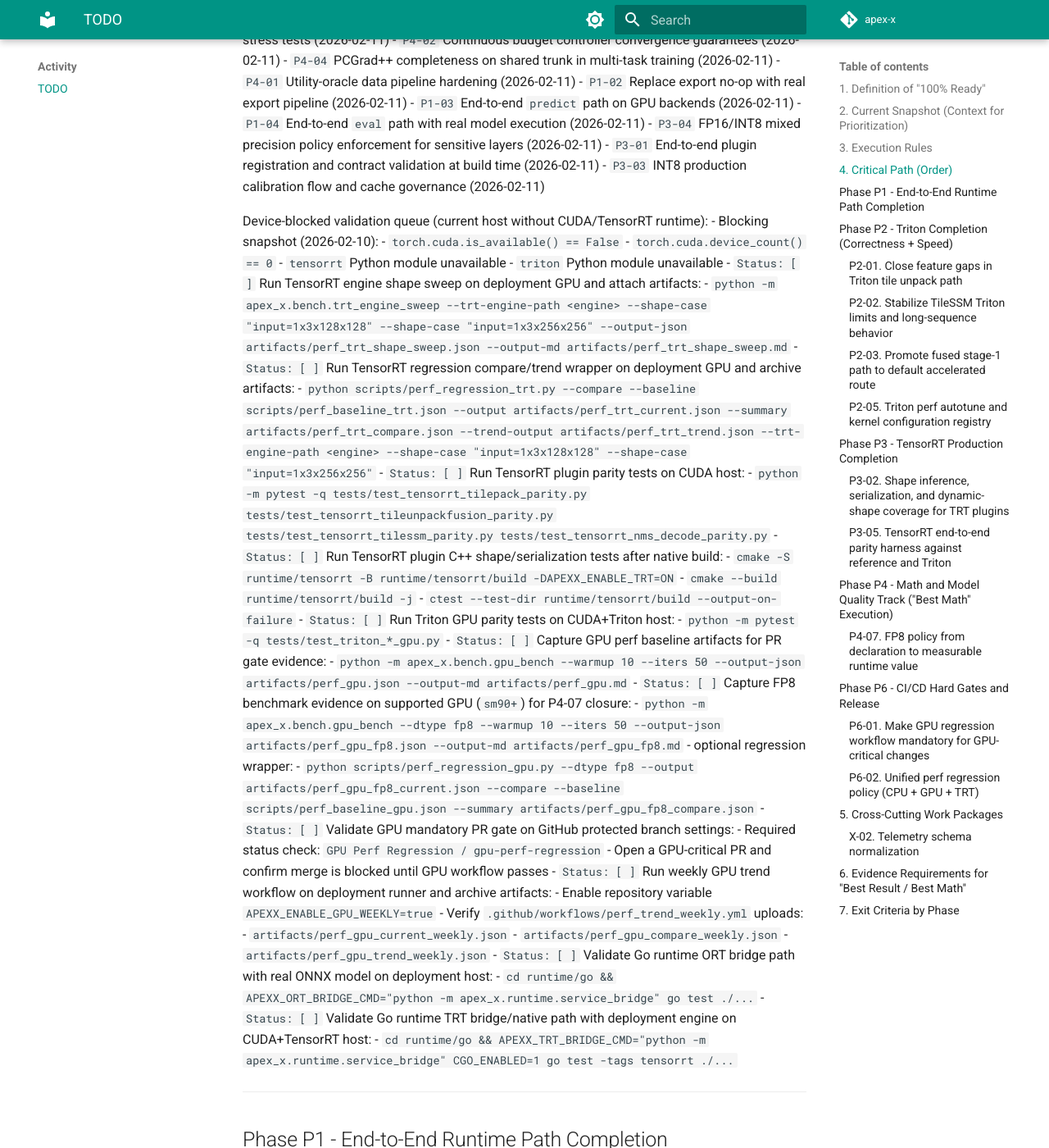
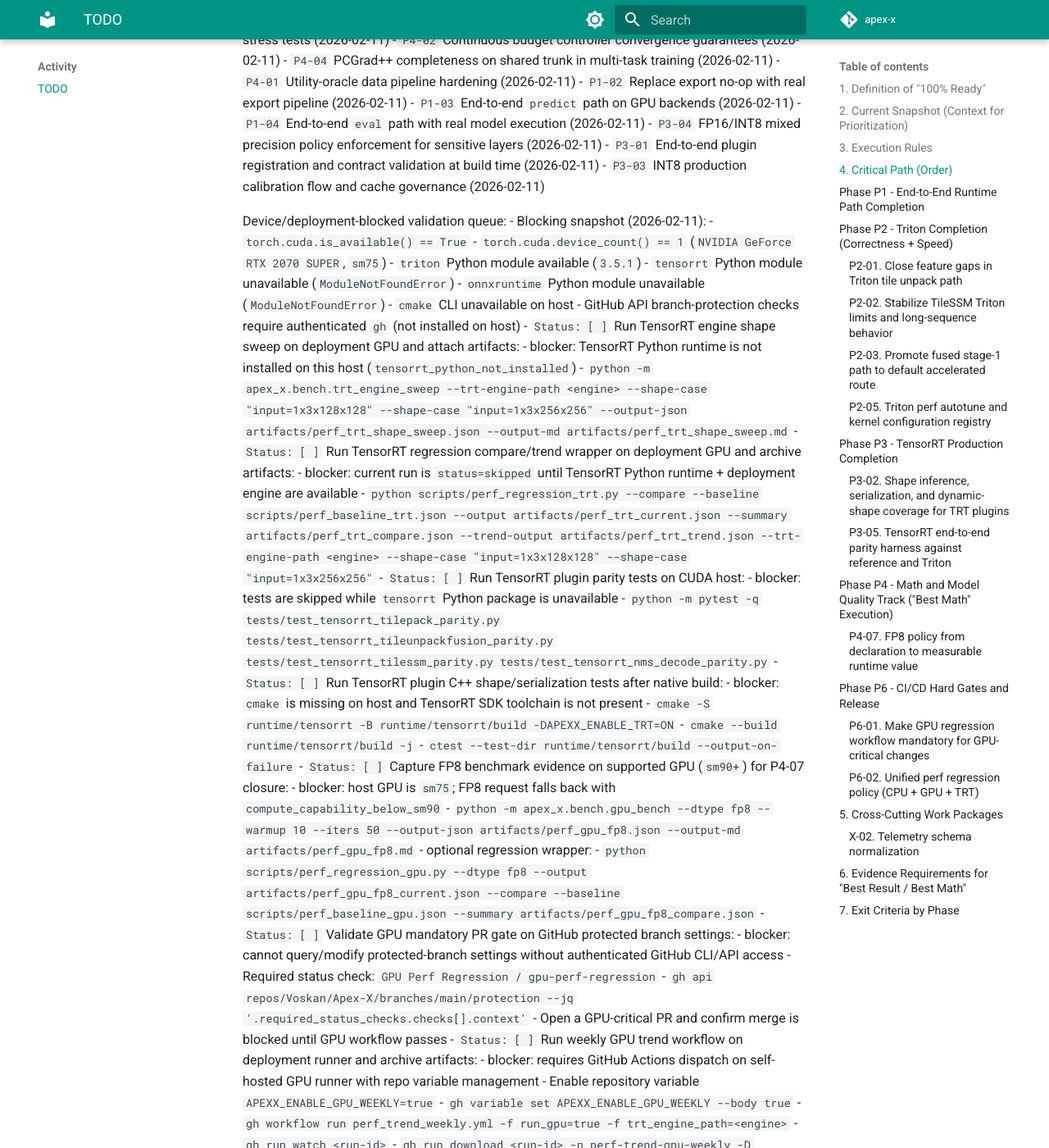
Before and after one commit to Voskan/Apex-X, an MkDocs documentation site: the page built from docs/TODO.md, in a window 1280 px wide and 1400 px high, scrolled down 2517 px. Shown: the whole window at 82% size. Built offline with MkDocs 1.6.1 and Material for MkDocs 9.7.7, drawn with Linux system fonts in a browser that asks for light colours; some of the changed text lies outside the part shown.

Commit message:
feat: TRT and Triton GPU

```diff
--- a/docs/TODO.md
+++ b/docs/TODO.md
@@ -92,43 +92,56 @@
 - `P3-01` End-to-end plugin registration and contract validation at build time (2026-02-11)
 - `P3-03` INT8 production calibration flow and cache governance (2026-02-11)
 
-Device-blocked validation queue (current host without CUDA/TensorRT runtime):
-- Blocking snapshot (2026-02-10):
-  - `torch.cuda.is_available() == False`
-  - `torch.cuda.device_count() == 0`
-  - `tensorrt` Python module unavailable
-  - `triton` Python module unavailable
+Device/deployment-blocked validation queue:
+- Blocking snapshot (2026-02-11):
+  - `torch.cuda.is_available() == True`
+  - `torch.cuda.device_count() == 1` (`NVIDIA GeForce RTX 2070 SUPER`, `sm75`)
+  - `triton` Python module available (`3.5.1`)
+  - `tensorrt` Python module unavailable (`ModuleNotFoundError`)
+  - `onnxruntime` Python module unavailable (`ModuleNotFoundError`)
+  - `cmake` CLI unavailable on host
+  - GitHub API branch-protection checks require authenticated `gh` (not installed on host)
 - `Status: [ ]` Run TensorRT engine shape sweep on deployment GPU and attach artifacts:
+  - blocker: TensorRT Python runtime is not installed on this host (`tensorrt_python_not_installed`)
   - `python -m apex_x.bench.trt_engine_sweep --trt-engine-path <engine> --shape-case "input=1x3x128x128" --shape-case "input=1x3x256x256" --output-json artifacts/perf_trt_shape_sweep.json --output-md artifacts/perf_trt_shape_sweep.md`
 - `Status: [ ]` Run TensorRT regression compare/trend wrapper on deployment GPU and archive artifacts:
+  - blocker: current run is `status=skipped` until TensorRT Python runtime + deployment engine are available
   - `python scripts/perf_regression_trt.py --compare --baseline scripts/perf_baseline_trt.json --output artifacts/perf_trt_current.json --summary artifacts/perf_trt_compare.json --trend-output artifacts/perf_trt_trend.json --trt-engine-path <engine> --shape-case "input=1x3x128x128" --shape-case "input=1x3x256x256"`
 - `Status: [ ]` Run TensorRT plugin parity tests on CUDA host:
+  - blocker: tests are skipped while `tensorrt` Python package is unavailable
   - `python -m pytest -q tests/test_tensorrt_tilepack_parity.py tests/test_tensorrt_tileunpackfusion_parity.py tests/test_tensorrt_tilessm_parity.py tests/test_tensorrt_nms_decode_parity.py`
 - `Status: [ ]` Run TensorRT plugin C++ shape/serialization tests after native build:
+  - blocker: `cmake` is missing on host and TensorRT SDK toolchain is not present
   - `cmake -S runtime/tensorrt -B runtime/tensorrt/build -DAPEXX_ENABLE_TRT=ON`
   - `cmake --build runtime/tensorrt/build -j`
   - `ctest --test-dir runtime/tensorrt/build --output-on-failure`
-- `Status: [ ]` Run Triton GPU parity tests on CUDA+Triton host:
-  - `python -m pytest -q tests/test_triton_*_gpu.py`
-- `Status: [ ]` Capture GPU perf baseline artifacts for PR gate evidence:
-  - `python -m apex_x.bench.gpu_bench --warmup 10 --iters 50 --output-json artifacts/perf_gpu.json --output-md artifacts/perf_gpu.md`
 - `Status: [ ]` Capture FP8 benchmark evidence on supported GPU (`sm90+`) for P4-07 closure:
+  - blocker: host GPU is `sm75`; FP8 request falls back with `compute_capability_below_sm90`
   - `python -m apex_x.bench.gpu_bench --dtype fp8 --warmup 10 --iters 50 --output-json artifacts/perf_gpu_fp8.json --output-md artifacts/perf_gpu_fp8.md`
   - optional regression wrapper:
     - `python scripts/perf_regression_gpu.py --dtype fp8 --output artifacts/perf_gpu_fp8_current.json --compare --baseline scripts/perf_baseline_gpu.json --summary artifacts/perf_gpu_fp8_compare.json`
 - `Status: [ ]` Validate GPU mandatory PR gate on GitHub protected branch settings:
+  - blocker: cannot query/modify protected-branch settings without authenticated GitHub CLI/API access
   - Required status check: `GPU Perf Regression / gpu-perf-regression`
+  - `gh api repos/Voskan/Apex-X/branches/main/protection --jq '.required_status_checks.checks[].context'`
   - Open a GPU-critical PR and confirm merge is blocked until GPU workflow passes
 - `Status: [ ]` Run weekly GPU trend workflow on deployment runner and archive artifacts:
+  - blocker: requires GitHub Actions dispatch on self-hosted GPU runner with repo variable management
   - Enable repository variable `APEXX_ENABLE_GPU_WEEKLY=true`
+  - `gh variable set APEXX_ENABLE_GPU_WEEKLY --body true`
+  - `gh workflow run perf_trend_weekly.yml -f run_gpu=true -f trt_engine_path=<engine>`
+  - `gh run watch <run-id>`
+  - `gh run download <run-id> -n perf-trend-gpu-weekly -D artifacts/weekly_gpu`
   - Verify `.github/workflows/perf_trend_weekly.yml` uploads:
     - `artifacts/perf_gpu_current_weekly.json`
     - `artifacts/perf_gpu_compare_weekly.json`
     - `artifacts/perf_gpu_trend_weekly.json`
 - `Status: [ ]` Validate Go runtime ORT bridge path with real ONNX model on deployment host:
-  - `cd runtime/go && APEXX_ORT_BRIDGE_CMD="python -m apex_x.runtime.service_bridge" go test ./...`
+  - blocker: `onnxruntime` Python runtime and real ONNX artifact are not available on this host
+  - `cd runtime/go && APEXX_ORT_MODEL_PATH=<real_model.onnx> APEXX_ORT_BRIDGE_CMD="python -m apex_x.runtime.service_bridge" go test ./...`
 - `Status: [ ]` Validate Go runtime TRT bridge/native path with deployment engine on CUDA+TensorRT host:
-  - `cd runtime/go && APEXX_TRT_BRIDGE_CMD="python -m apex_x.runtime.service_bridge" CGO_ENABLED=1 go test -tags tensorrt ./...`
+  - blocker: TensorRT Python runtime + deployment engine are unavailable on this host
+  - `cd runtime/go && APEXX_TRT_ENGINE_PATH=<engine.plan> APEXX_TRT_BRIDGE_CMD="python -m apex_x.runtime.service_bridge" CGO_ENABLED=1 go test -tags tensorrt ./...`
 
 ---
 
@@ -241,7 +254,7 @@
 - `python -m apex_x.bench.gpu_bench --warmup 10 --iters 50`
 
 ### P2-05. Triton perf autotune and kernel configuration registry
-Status: [~]
+Status: [x]
 
 Why:
 - "Best result" requires shape-aware tuning, not static launch settings.
@@ -264,8 +277,9 @@
   - Markdown summary now includes `Triton Autotune Registry` table
 - Added CPU-safe contract tests:
   - `tests/test_triton_autotune_registry.py`
-- Remaining gap:
-  - capture CUDA deployment evidence demonstrating p50/p95 improvement under cached/tuned configs.
+- Captured CUDA benchmark evidence with autotune telemetry and p50/p95 comparisons:
+  - `artifacts/perf_gpu.json`
+  - `artifacts/perf_gpu.md`
 
 Files:
 - `apex_x/kernels/triton/*.py`
@@ -447,6 +461,8 @@
   - `scripts/perf_regression_trt.py`
   - baseline spec: `scripts/perf_baseline_trt.json`
   - normalized trend artifact: `artifacts/perf_trt_trend*.json`
+- Added committed TensorRT baseline template file for compare-mode wiring:
+  - `scripts/perf_baseline_trt.json` (template, metrics populated on deployment TensorRT runner)
 - CI jobs now publish trend artifacts:
   - CPU: `artifacts/perf_trend_cpu_ci.json` in `.github/workflows/ci.yml`
   - GPU: `artifacts/perf_gpu_trend_ci.json` in `.github/workflows/perf_gpu.yml`
@@ -458,7 +474,9 @@
   - CPU weekly artifact set is always generated
   - GPU weekly artifact set is generated on self-hosted GPU when enabled (`APEXX_ENABLE_GPU_WEEKLY=true`)
 - Remaining gap:
-  - validate GPU compare + weekly GPU trend jobs on deployment CUDA runner and tune final baseline tolerances there.
+  - validate GPU compare + weekly GPU trend jobs on deployment CUDA runner.
+  - tune `scripts/perf_baseline_gpu.json` and `scripts/perf_baseline_trt.json` against deployment hardware;
+    local `--dtype fp8` compare run currently fails baseline limits on this `sm75` host.
 
 Files:
 - `scripts/perf_regression.py`
```
Also changed, not shown: docs/CONTEXT.md (+21 -0 lines), 11 other files.
